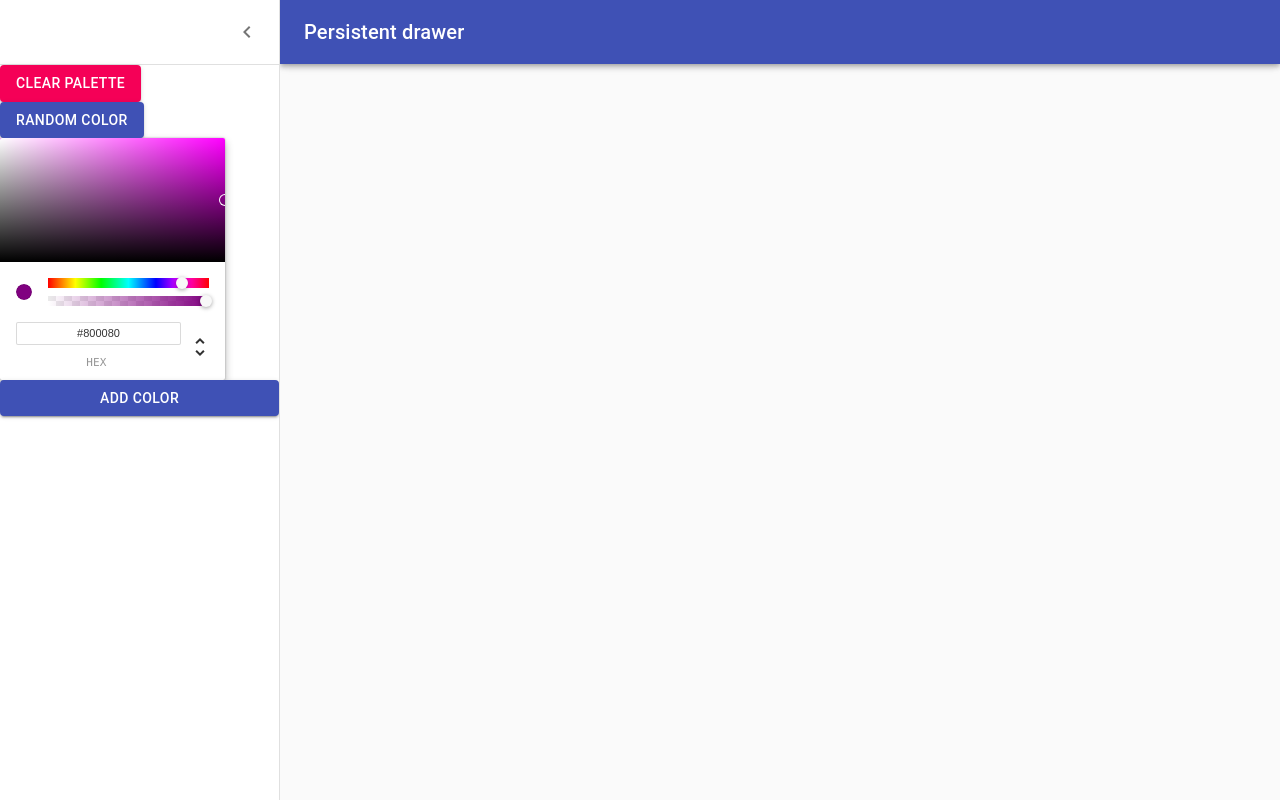
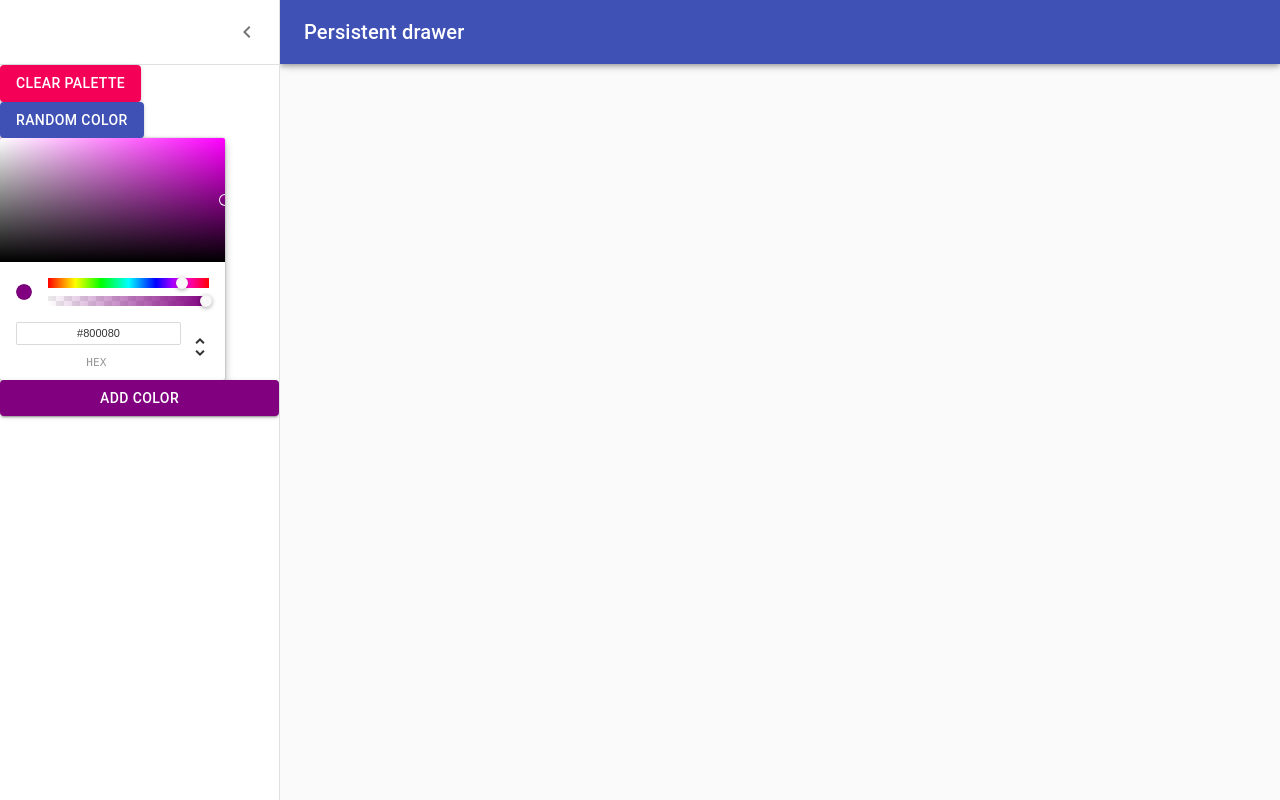
Before and after one commit to SumanIslam/ui-color-palette-react, a React (Create React App) app: page /palette/new in a window 1280 px wide. Both pictures are taken after a click on the button "Open drawer". Built offline with nearby package versions, Linux system fonts and the light colour scheme.

Commit message:
connect colorPIcker to button

```diff
--- a/src/NewPaletteForm.js
+++ b/src/NewPaletteForm.js
@@ -77,6 +77,12 @@ const styles = (theme) => ({
 class NewPaletteForm extends Component {
   state = {
     open: false,
+    color: 'purple',
+  };
+
+  handleColor = (color) => {
+    console.log(color);
+    this.setState({ color: color.hex });
   };
 
   handleDrawerOpen = () => {
@@ -89,7 +95,7 @@ class NewPaletteForm extends Component {
 
   render() {
     const { classes } = this.props;
-    const { open } = this.state;
+    const { open, color } = this.state;
 
     return (
       <div className={classes.root}>
@@ -138,8 +144,8 @@ class NewPaletteForm extends Component {
             </Button>
           </div>
 
-          <ChromePicker color="purple" onChangeComplete={(newColor) => console.log(newColor)} />
-          <Button variant="contained" color="primary">
+          <ChromePicker color={color} onChangeComplete={this.handleColor} />
+          <Button variant="contained" color="primary" style={{ backgroundColor: `${color}` }}>
             Add Color
           </Button>
         </Drawer>
```
